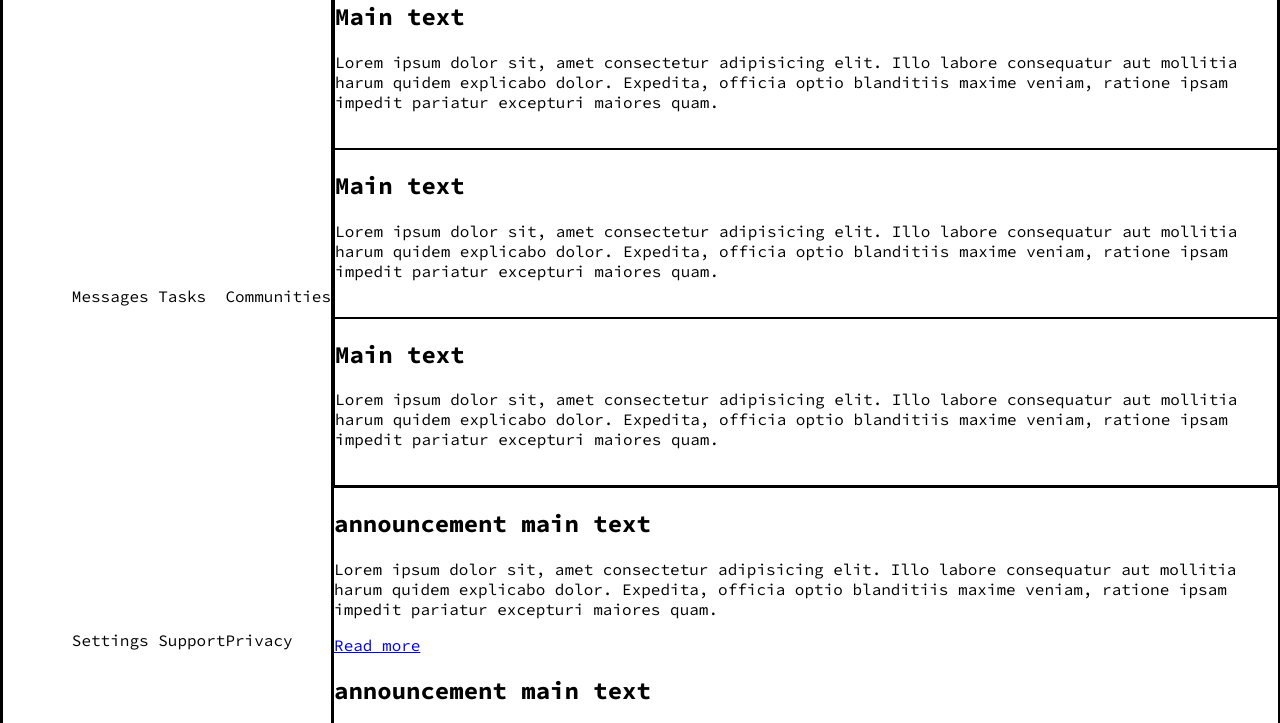
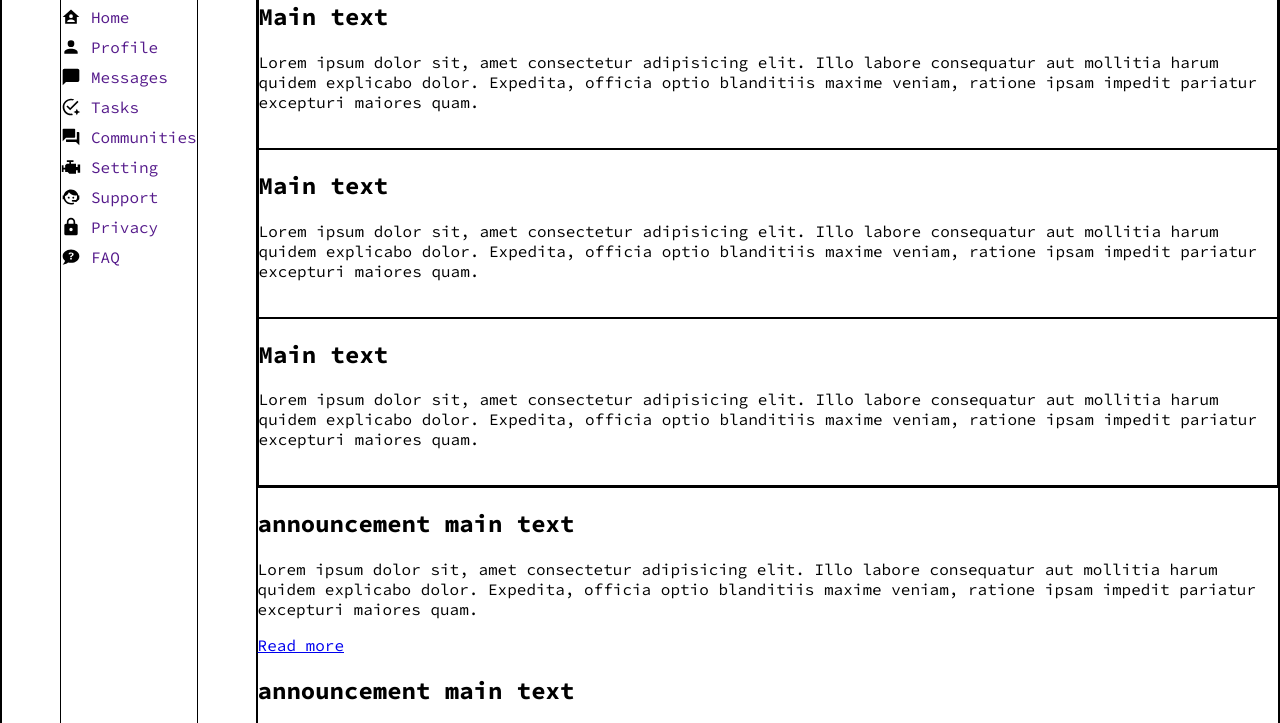
Before and after one commit to Avinashlimbu/admin-dashboard, a plain HTML site: page index.html in a window 1280 px wide. Shown: the part 78-801 px from the top of the page. Drawn offline with Linux system fonts and the light colour scheme.

Commit message:
sidebar layout completed
added material images to the icons using background image via css
left padding of 30px helped to set up the whole design

```diff
--- a/index.html
+++ b/index.html
@@ -32,19 +32,19 @@
         </div>
 
         <div class="sidebar">
-            <div class="nav sidenav">
+            <div class="sidenav">
             <p>Mr. Avi</p>
             <ul>
-                <li>Dashboard</li>
-                <li>Home</li>
-                <li>Profile</li>
-                <li>Messages</li>
-                <li>Tasks</li>
-                <li>Communities</li>
-                <li>Settings</li>
-                <li>Support</li>
-                <li>Privacy</li>
-                <li>FAQ</li>
+                <li><a href id="dashboard">Dashboard</li></a>
+                <li><a href id="home">Home</li></a>
+                <li><a href id="profile">Profile</li></a>
+                <li><a href id="messages">Messages</li></a>
+                <li><a href id="tasks">Tasks</li></a>
+                <li><a href id="communities">Communities</li></a>
+                <li><a href id="setting">Setting</li></a>
+                <li><a href id="support">Support</li></a>
+                <li><a href id="privacy">Privacy</li></a>
+                <li><a href id="faq">FAQ</li></a>
             </ul>
             </div>
         </div>
--- a/stylesheet.css
+++ b/stylesheet.css
@@ -70,4 +70,60 @@ ul, li {
 .sidebar {
     display: grid;
     grid-row: 1 / 5;
+    justify-content: center;
 }
+
+.sidenav > ul {
+    padding: 0;
+    display: grid;
+    gap: 10px;
+}
+
+.sidenav a {
+    background-position: left top;
+    background-repeat: no-repeat;
+    text-decoration: none;
+    padding-left: 30px;
+}
+
+/* icon images for sidebar*/
+
+#dashboard {
+    background-image: url(images/icons/engine.svg);
+}
+
+#home {
+    background-image: url(images/icons/home-account.svg);
+}
+
+#profile {
+    background-image: url(images/icons/account.svg);
+}
+
+#messages {
+    background-image: url(images/icons/message.svg);
+}
+
+#tasks {
+    background-image: url(images/icons/checkbox-marked-circle-auto-outline.svg);
+}
+
+#communities {
+    background-image: url(images/icons/forum.svg);
+}
+
+#setting {
+    background-image: url(images/icons/engine.svg);
+}
+
+#support {
+    background-image: url(images/icons/face-agent.svg);
+}
+
+#privacy {
+    background-image: url(images/icons/privacy.svg);
+}
+
+#faq {
+    background-image: url(images/icons/chat-question.svg);
+}
```
Also changed, not shown: images/icons/account.svg (added), images/icons/chat-question.svg (added), images/icons/checkbox-marked-circle-auto-outline.svg (added), images/icons/cog.svg (added), images/icons/engine.svg (added), images/icons/face-agent.svg (added), images/icons/forum.svg (added), images/icons/home-account.svg (added), images/icons/message.svg (added), images/icons/privacy.svg (added).
